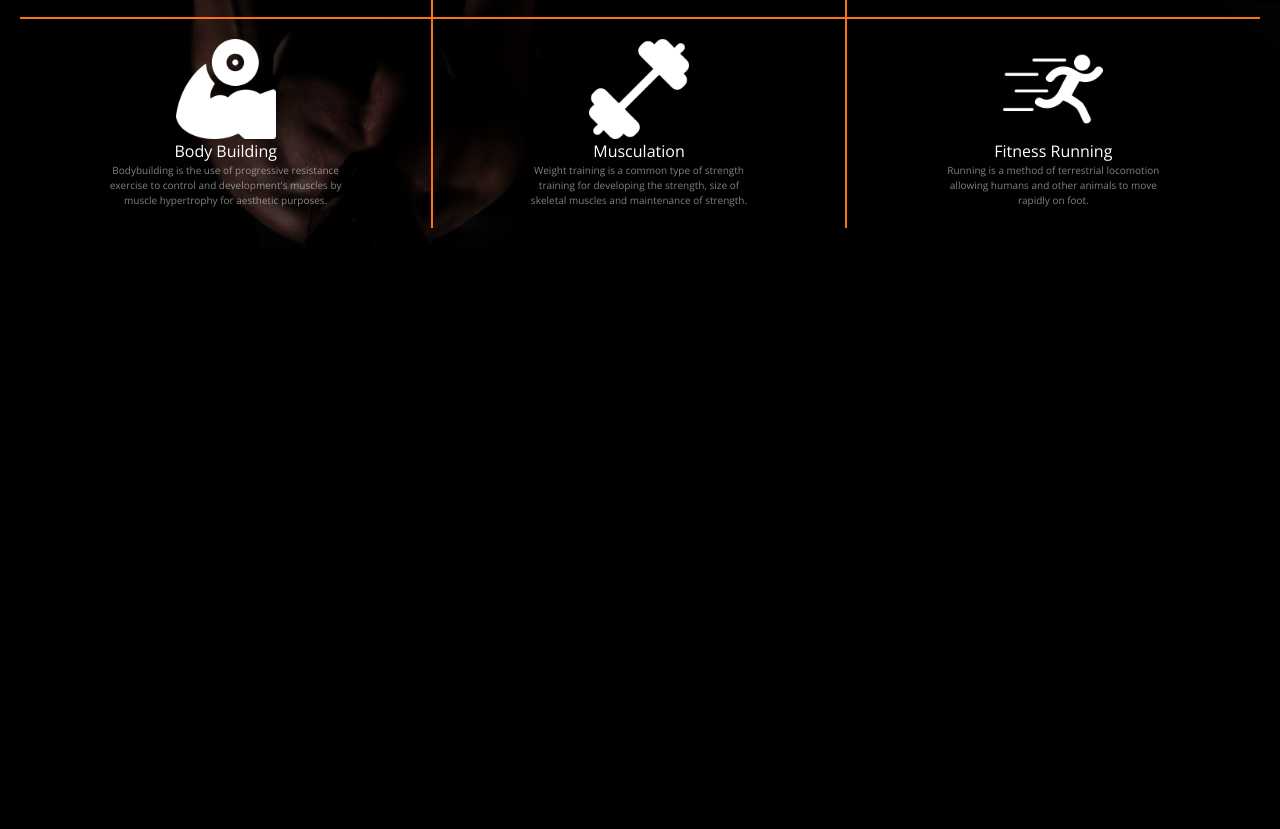
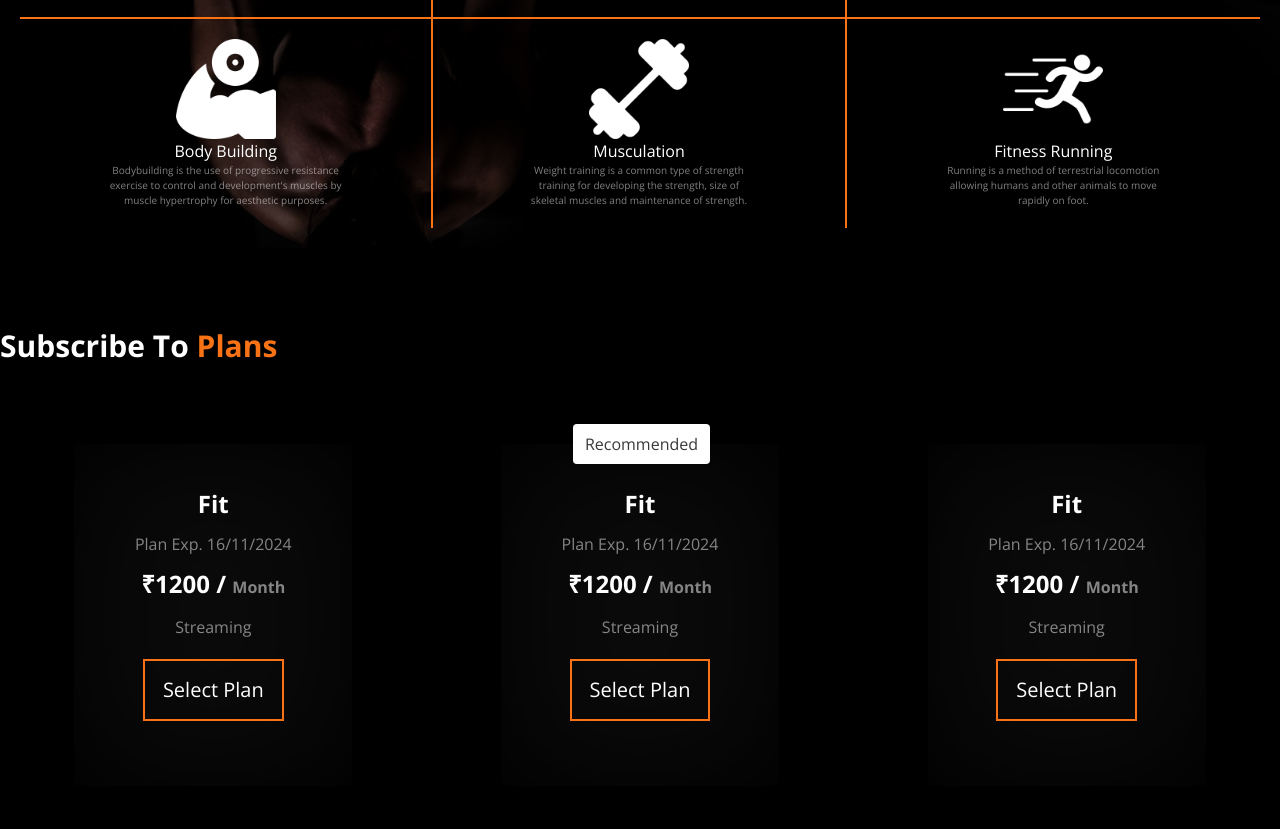
Before and after one commit to ummahaney04/Projec_Tailwind_Assesment-02, a plain HTML site: page index.html in a window 1280 px wide. Shown: the part 1113-1942 px from the top of the page. Before the commit the page ends 1441 px from the top, so only its background shows below. Drawn offline with nearby package versions, Linux system fonts and the light colour scheme; a web font is replaced by a local one.

Commit message:
add Subscribe To plans section

```diff
--- a/index.html
+++ b/index.html
@@ -155,6 +155,54 @@
             </div>
         </section>
 
+            <!--Subscribe To plans section  -->
+
+         <section class="container mx-auto my-20">
+            <h1 class=" text-center md:text-start lg:text-start text-3xl font-bold text-white  mb-20">Subscribe To <span
+                    class="text-orange-500">Plans</span></h1>
+            <div class="grid grid-cols-1 lg:grid-cols-3 lg:items-center mx-auto md:grid-cols-3 ">
+                <div
+                    class="mx-auto mb-10 px-5 py-8 text-center bg-black/60 backdrop-opacity-10 backdrop-blur-3xl backdrop-invert w-[278px] h-[342px]">
+                    <h1 class="text-white my-3 font-bold text-2xl">Fit</h1>
+                    <p class="text-white my-3  text-[16px] opacity-[50%]">Plan Exp. 16/11/2024</p>
+                    <h2 class="text-white  my-3 text-2xl font-bold">₹1200 / <span
+                            class="opacity-[50%] text-[16px]">Month</span></h2>
+                    <p class="text-white my-3 text-[16px] opacity-[50%]">Streaming</p>
+                    <button
+                        class="my-3 text-white text-[20px] px-4 py-3 outline outline-offset-2 outline-2 outline-orange-500">Select
+                        Plan</button>
+                </div>
+                <div
+                    class="relative mx-auto mb-10 px-5 py-8 text-center bg-black/60 backdrop-opacity-10 backdrop-blur-3xl backdrop-invert w-[278px] h-[342px]">
+                    <div>
+                        <h1 class="text-white my-3 font-bold text-2xl">Fit</h1>
+                        <p class="text-white my-3  text-[16px] opacity-[50%]">Plan Exp. 16/11/2024</p>
+                        <h2 class="text-white my-3 text-2xl font-bold">₹1200 / <span
+                                class="opacity-[50%] text-[16px]">Month</span></h2>
+                        <p class="text-white my-3 text-[16px] opacity-[50%]">Streaming</p>
+                        <button
+                            class="my-3 text-white text-[20px] px-4 py-3 outline outline-offset-2 outline-2 outline-orange-500">Select
+                            Plan</button>
+                    </div>
+                    <div class=" rounded top-[-20px] left-[72px] absolute w-[137px] py-2 bg-white">
+                        <p class="text-[#393939]">Recommended</p>
+                    </div>
+                </div>
+                <div
+                    class="mx-auto mb-10 px-5 py-8 text-center bg-black/60 backdrop-opacity-10 backdrop-blur-3xl backdrop-invert w-[278px] h-[342px]">
+                    <h1 class="text-white my-3 font-bold text-2xl">Fit</h1>
+                    <p class="text-white my-3  text-[16px] opacity-[50%]">Plan Exp. 16/11/2024</p>
+                    <h2 class="text-white my-3 text-2xl font-bold">₹1200 / <span
+                            class="opacity-[50%] text-[16px]">Month</span></h2>
+                    <p class="text-white my-3 text-[16px] opacity-[50%]">Streaming</p>
+                    <button
+                        class="my-3 text-white text-[20px] px-4 py-3 outline outline-offset-2 outline-2 outline-orange-500">Select
+                        Plan</button>
+                </div>
+
+            </div>
+
+        </section>
 
 
 
```
